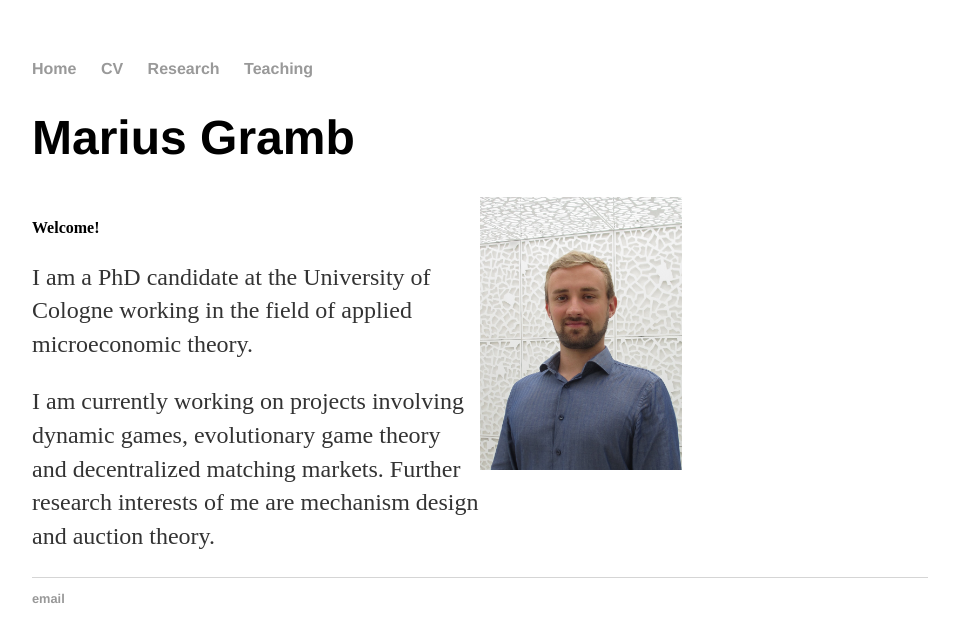
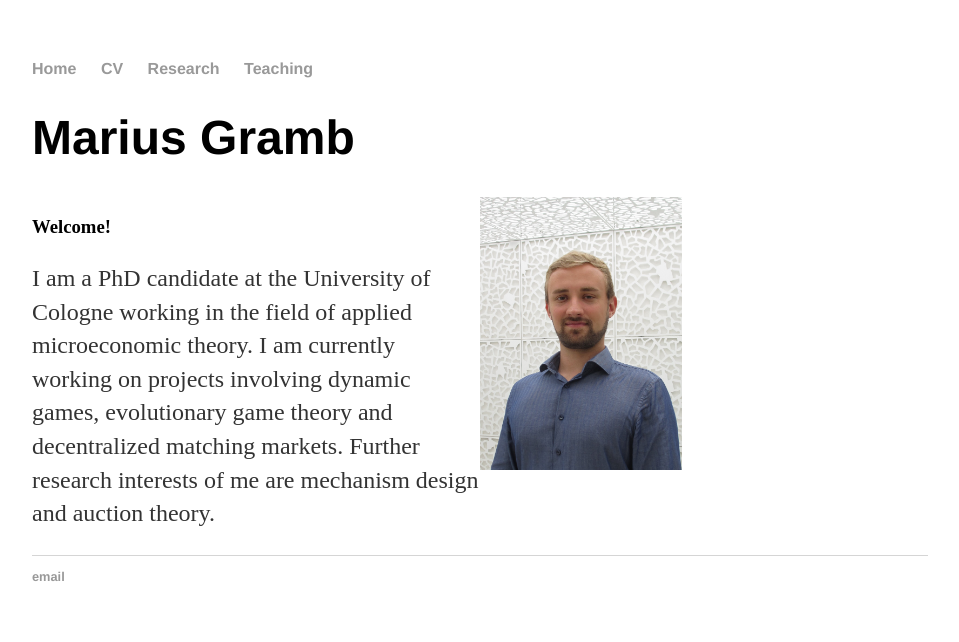
Before and after one commit to mariusgramb/mariusgramb.github.io, a Jekyll site: the page built from index.html, in a window 1280 px wide. Shown: the top 642 px of the page, without its empty margins (160-1119 px from the left). Built offline with Jekyll 4.4.1, drawn with Linux system fonts in a browser that asks for light colours.

```diff
--- a/index.html
+++ b/index.html
@@ -15,10 +15,11 @@ title: Marius Gramb
 
 <div class="row">
   <div class="column">
-	 <h4> Welcome! </h4>
-	<p>I am a PhD candidate at the University of Cologne working in the field of applied microeconomic theory.</p>
-	  <p> I am currently working on projects involving dynamic games, evolutionary game theory and decentralized matching markets.
-		  Further research interests of me are mechanism design and auction theory. </p>
+	 <h3> Welcome! </h3>
+	<p>I am a PhD candidate at the University of Cologne working in the field of applied microeconomic theory.
+
+	   I am currently working on projects involving dynamic games, evolutionary game theory and decentralized matching markets.
+		Further research interests of me are mechanism design and auction theory. </p>
 	</div>
   <div class="column">
 	  <img src="images/IMG_1808.jpg" alt="img" width="45%" />
```
